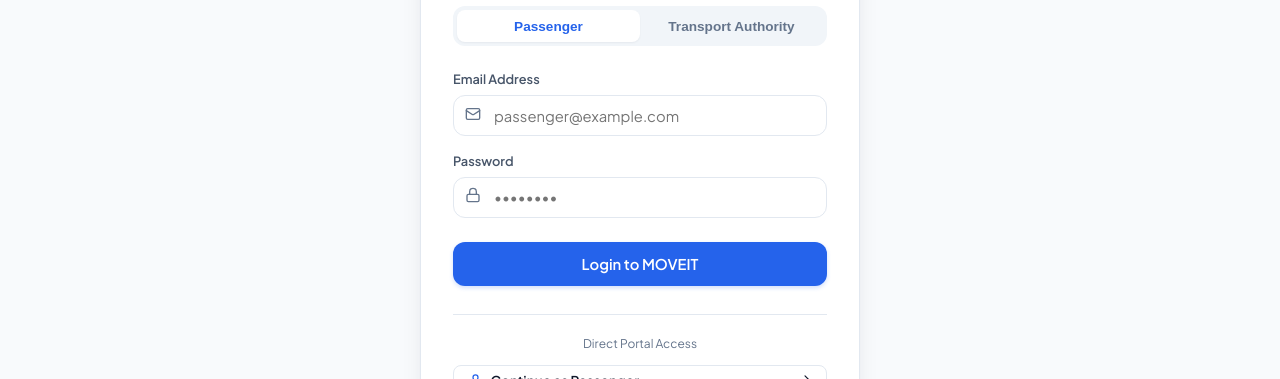
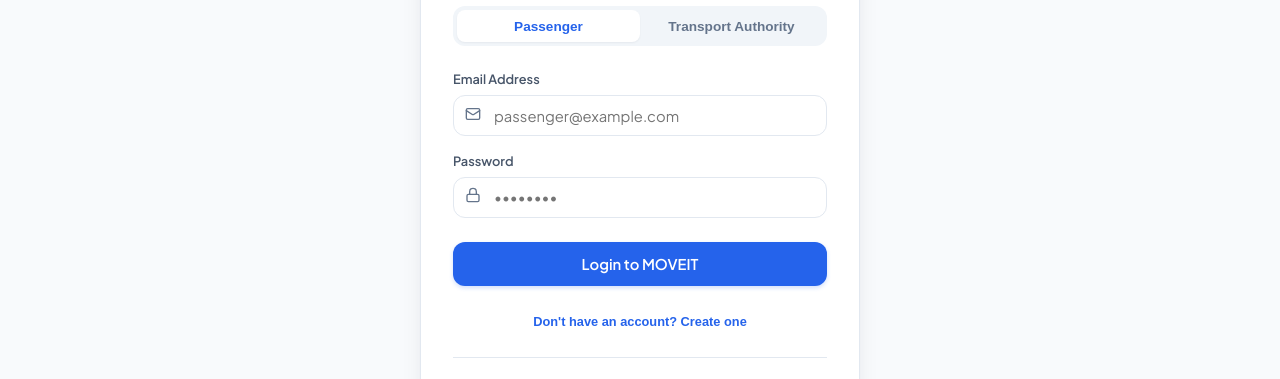
Before and after one commit to HANSIKACHALLAGUNDLA/moveit, a React (Vite) app: page /login in a window 1280 px wide. Shown: the part 320-699 px from the top of the page. Built offline with nearby package versions, Linux system fonts and the light colour scheme; no server answers; the database is empty.

Commit message:
Update authentication and user profile

```diff
--- a/src/components/Navbar.jsx
+++ b/src/components/Navbar.jsx
@@ -15,7 +15,7 @@
 import { useTransport } from '../context/TransportContext';
 
 export default function Navbar() {
-  const { userRole, setUserRole, notifications, currentStop } = useTransport();
+  const { userRole, setUserRole, notifications, currentStop, userName, userEmail } = useTransport();
   const location = useLocation();
   const navigate = useNavigate();
 
@@ -312,7 +312,9 @@
             style={{ padding: '0.45rem 0.85rem', display: 'flex', alignItems: 'center', gap: '0.4rem' }}
           >
             <User size={15} />
-            <span className="hide-on-mobile">Login / Switch</span>
+<span className="hide-on-mobile">
+  {userName || userEmail || 'Login / Switch'}
+</span>
           </Link>
 
           {/* Mobile Menu Hamburger */}
--- a/src/context/TransportContext.jsx
+++ b/src/context/TransportContext.jsx
@@ -18,6 +18,7 @@
   const [authoritySummary, setAuthoritySummary] = useState({});
   const [userCheckedIn, setUserCheckedIn] = useState(false);
   const [userEmail, setUserEmail] = useState('');
+  const [userName, setUserName] = useState('');
   const [notifications, setNotifications] = useState([]);
   const [isLoading, setIsLoading] = useState(true);
 
@@ -242,6 +243,8 @@
   getBusById,
   userEmail,
   setUserEmail,
+  userName,
+  setUserName,
   notifications,
   setNotifications,
   isLoading,
--- a/src/pages/LoginPage.jsx
+++ b/src/pages/LoginPage.jsx
@@ -2,24 +2,79 @@
 import { useNavigate, Link } from 'react-router-dom';
 import { Bus, Lock, Mail, ArrowLeft, ArrowRight, ShieldCheck, User } from 'lucide-react';
 import { useTransport } from '../context/TransportContext';
+import { supabase } from '../lib/supabase';
 
 export default function LoginPage() {
   const navigate = useNavigate();
-  const { setUserRole, setUserEmail } = useTransport();
+  const { setUserRole, setUserEmail, setUserName } = useTransport();
 
   const [email, setEmail] = useState('');
 const [password, setPassword] = useState('');
-  const [activeTab, setActiveTab] = useState('passenger'); // 'passenger' | 'authority'
+const [name, setName] = useState('');
+const [isSignUp, setIsSignUp] = useState(false);
+const [activeTab, setActiveTab] = useState('passenger');
 
-  const handleSubmit = (e) => {
+  const handleSubmit = async (e) => {
   e.preventDefault();
+
+  if (!email || !password) {
+    alert('Please enter your email and password.');
+    return;
+  }
+
+  if (isSignUp && !name) {
+    alert('Please enter your name.');
+    return;
+  }
+
+  try {
+    if (isSignUp) {
+      const { data, error } = await supabase.auth.signUp({
+        email,
+        password,
+        options: {
+          data: {
+            full_name: name,
+            role: activeTab
+          }
+        }
+      });
+
+      if (error) {
+        alert(error.message);
+        return;
+      }
+
+      if (data.user) {
+        alert('Account created successfully! You can now log in.');
+        setIsSignUp(false);
+        setPassword('');
+      }
+    } else {
+      const { data, error } = await supabase.auth.signInWithPassword({
+        email,
+        password
+      });
+
+      if (error) {
+        alert(error.message);
+        return;
+      }
+
+      if (data.user) {
   setUserRole(activeTab);
-    if (email) setUserEmail(email);
+  setUserEmail(data.user.email);
+  setUserName(data.user.user_metadata?.full_name || '');
 
   if (activeTab === 'passenger') {
           navigate('/passenger/dashboard');
         } else {
           navigate('/authority/dashboard');
+        }
+      }
+    }
+  } catch (error) {
+    alert('Something went wrong. Please try again.');
   }
 };
 
@@ -139,6 +194,40 @@
 
         {/* Form */}
         <form onSubmit={handleSubmit} style={{ display: 'flex', flexDirection: 'column', gap: '1rem' }}>
+          {isSignUp && (
+  <div>
+    <label style={{
+      display: 'block',
+      fontSize: '0.8rem',
+      fontWeight: '600',
+      color: 'var(--text-secondary)',
+      marginBottom: '0.35rem'
+    }}>
+      Full Name
+    </label>
+
+    <div style={{ position: 'relative' }}>
+      <div style={{
+        position: 'absolute',
+        left: '12px',
+        top: '50%',
+        transform: 'translateY(-50%)',
+        color: 'var(--text-muted)'
+      }}>
+        <User size={16} />
+      </div>
+
+      <input
+        type="text"
+        className="input"
+        style={{ paddingLeft: '2.5rem' }}
+        placeholder="Enter your name"
+        value={name}
+        onChange={(e) => setName(e.target.value)}
+      />
+    </div>
+  </div>
+)}
           <div>
             <label style={{ display: 'block', fontSize: '0.8rem', fontWeight: '600', color: 'var(--text-secondary)', marginBottom: '0.35rem' }}>
               Email Address
@@ -182,7 +271,29 @@
   className="btn btn-primary"
   style={{ width: '100%', marginTop: '0.5rem', padding: '0.75rem' }}
 >
-            Login to MOVEIT
+  {isSignUp ? 'Create MOVEIT Account' : 'Login to MOVEIT'}
+</button>
+
+<button
+  type="button"
+  onClick={() => {
+    setIsSignUp(!isSignUp);
+    setPassword('');
+  }}
+  style={{
+    width: '100%',
+    marginTop: '0.75rem',
+    border: 'none',
+    background: 'transparent',
+    color: 'var(--primary)',
+    fontSize: '0.8rem',
+    fontWeight: '600',
+    cursor: 'pointer'
+  }}
+>
+  {isSignUp
+    ? 'Already have an account? Login'
+    : "Don't have an account? Create one"}
 </button>
         </form>
 
```
Lines whose indentation alone changed are shown as unchanged.
